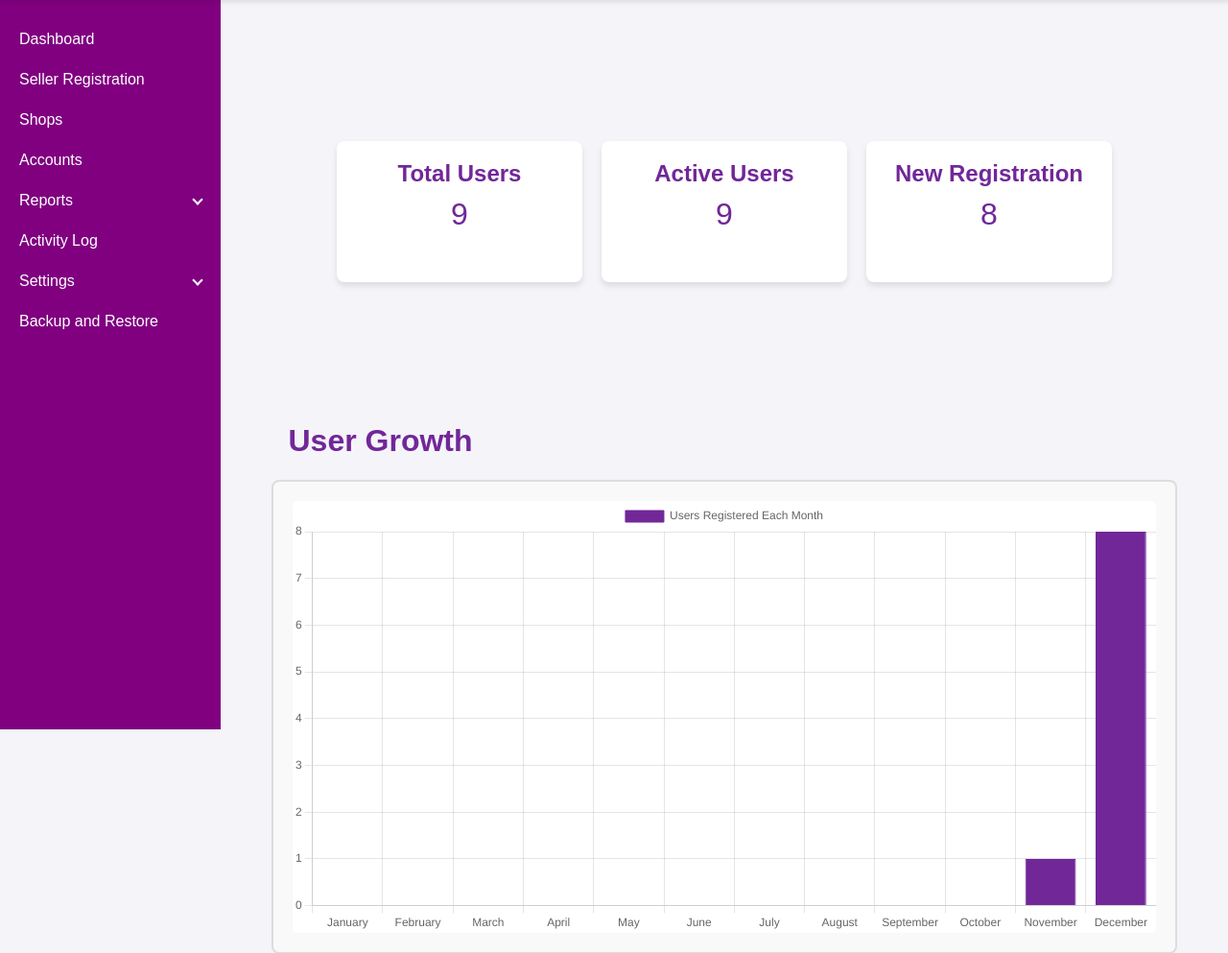
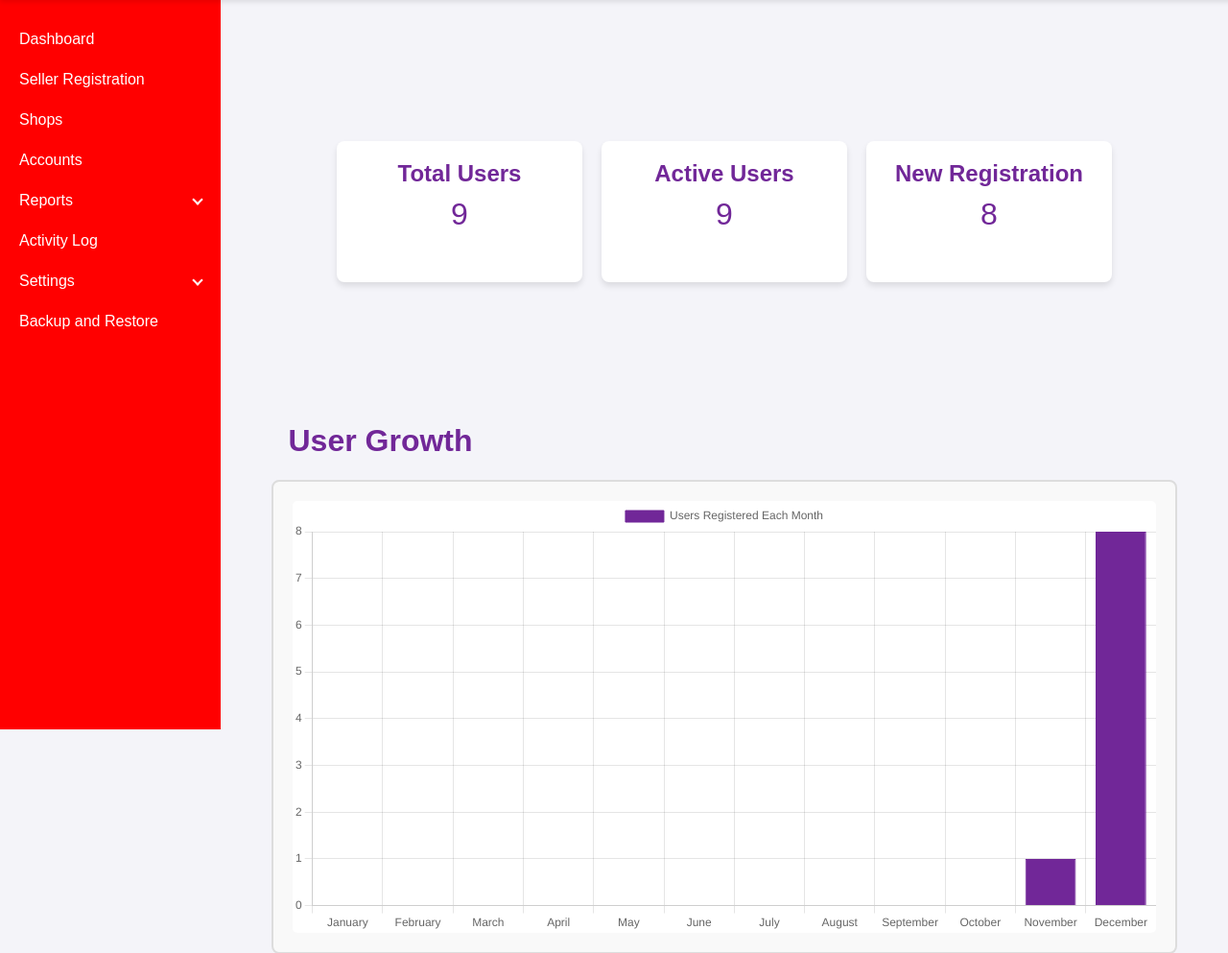
Before and after one commit to Oniicat/Taytaymarketplace, a PHP site: page /Admin-approval/main.php in a window 1280 px wide. Shown: the part 60-1053 px from the top of the page at 96% size. Run offline with PHP 8.4, Linux system fonts and the light colour scheme; data comes from the database, SQL or seed files in the repository; data that the repository does not hold is empty.

Commit message:
changed color

```diff
--- a/admin final na to/sidebarstyle.css
+++ b/admin final na to/sidebarstyle.css
@@ -33,7 +33,7 @@ body {
 .sidebar {
     width: 230px;
     height: calc(100vh - 60px);
-    background-color: purple;
+    background-color: red;
     position: fixed;
     top: 60px;
     left: 0;
```
